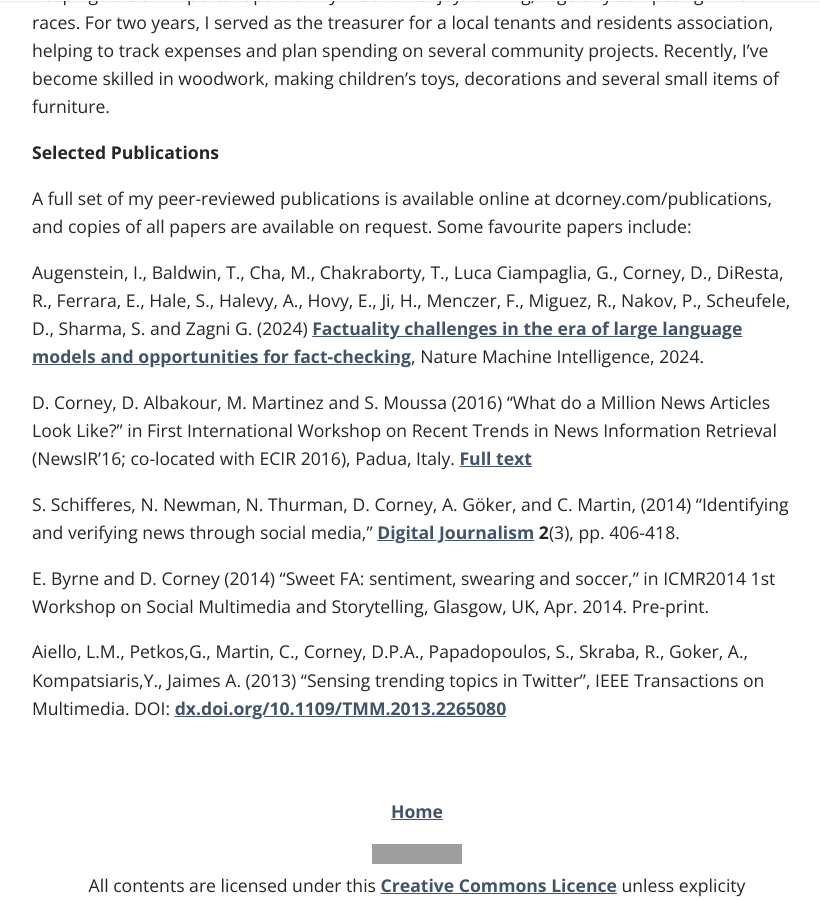
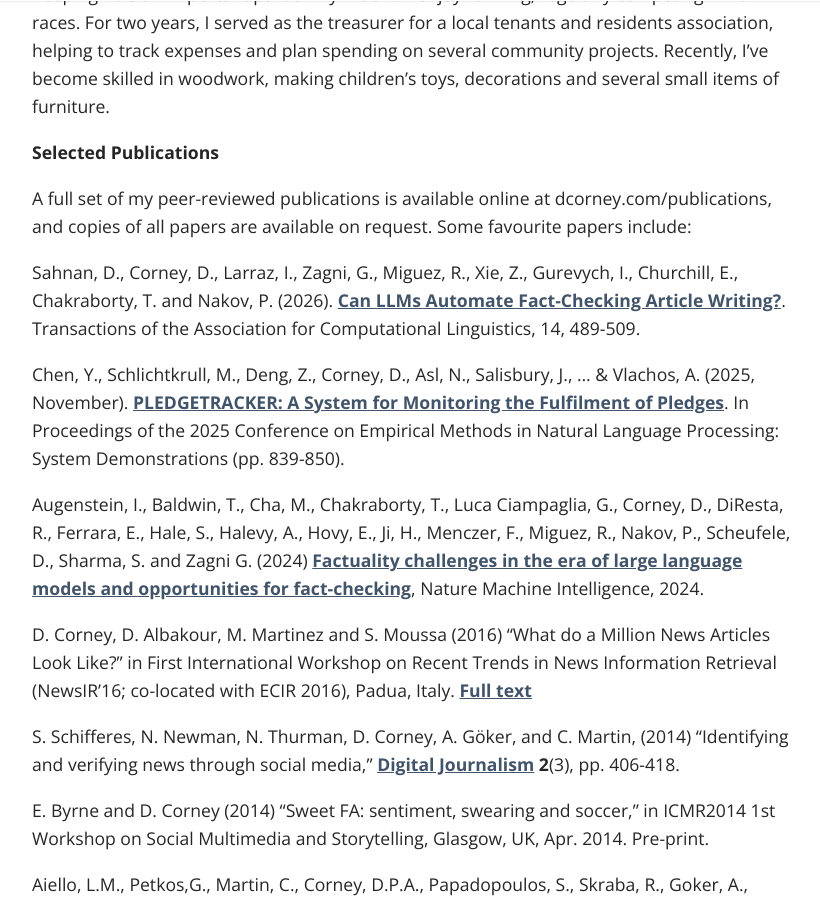
Before and after one commit to dcorney/dcorney.github.io, a Jekyll site: the page built from _pages/03_cv.md, in a window 1280 px wide and 900 px high, scrolled down 6323 px. Shown: the whole window, without its empty margins (223-1043 px from the left). Built offline with Jekyll 4.4.1, drawn with Linux system fonts in a browser that asks for light colours; some web fonts are replaced; grey boxes are pictures that could not be loaded.

Commit message:
Adding papers to cv and pub list

```diff
--- a/_pages/03_cv.md
+++ b/_pages/03_cv.md
@@ -178,6 +178,12 @@ Keeping fit is an important part of my life and I enjoy running, regularly compe
 
 A full set of my peer-reviewed publications is available online at dcorney.com/publications, and copies of all papers are available on request. Some favourite papers include:
 
+Sahnan, D., Corney, D., Larraz, I., Zagni, G., Miguez, R., Xie, Z., Gurevych, I., Churchill, E., Chakraborty, T. and Nakov, P. (2026). [Can LLMs Automate Fact-Checking Article Writing?](https://direct.mit.edu/tacl/article/doi/10.1162/TACL.a.644/136336). Transactions of the Association for Computational Linguistics, 14, 489-509.
+
+
+Chen, Y., Schlichtkrull, M., Deng, Z., Corney, D., Asl, N., Salisbury, J., ... & Vlachos, A. (2025, November). [PLEDGETRACKER: A System for Monitoring the Fulfilment of Pledges](https://aclanthology.org/2025.emnlp-demos.64/). In Proceedings of the 2025 Conference on Empirical Methods in Natural Language Processing: System Demonstrations (pp. 839-850).
+
+
 Augenstein, I.,  Baldwin, T.,  Cha, M.,  Chakraborty, T.,  Luca Ciampaglia, G.,  Corney, D.,  DiResta, R.,  Ferrara, E.,  Hale, S.,  Halevy, A.,  Hovy, E.,  Ji, H.,  Menczer, F.,  Miguez, R.,  Nakov, P.,  Scheufele, D.,  Sharma, S. and Zagni G. (2024) <a href="https://rdcu.be/dRFy0">Factuality challenges in the era of large language models and opportunities for fact-checking</a>, Nature Machine Intelligence, 2024.
 
 D. Corney, D. Albakour, M. Martinez and S. Moussa (2016) "What do a Million News Articles Look Like?" in First International Workshop on Recent Trends in News Information Retrieval (NewsIR'16; co-located with ECIR 2016), Padua, Italy. [Full text](http://ceur-ws.org/Vol-1568/paper8.pdf)
```
Also changed, not shown: _pages/04_publications.md (+12 -0 lines).
